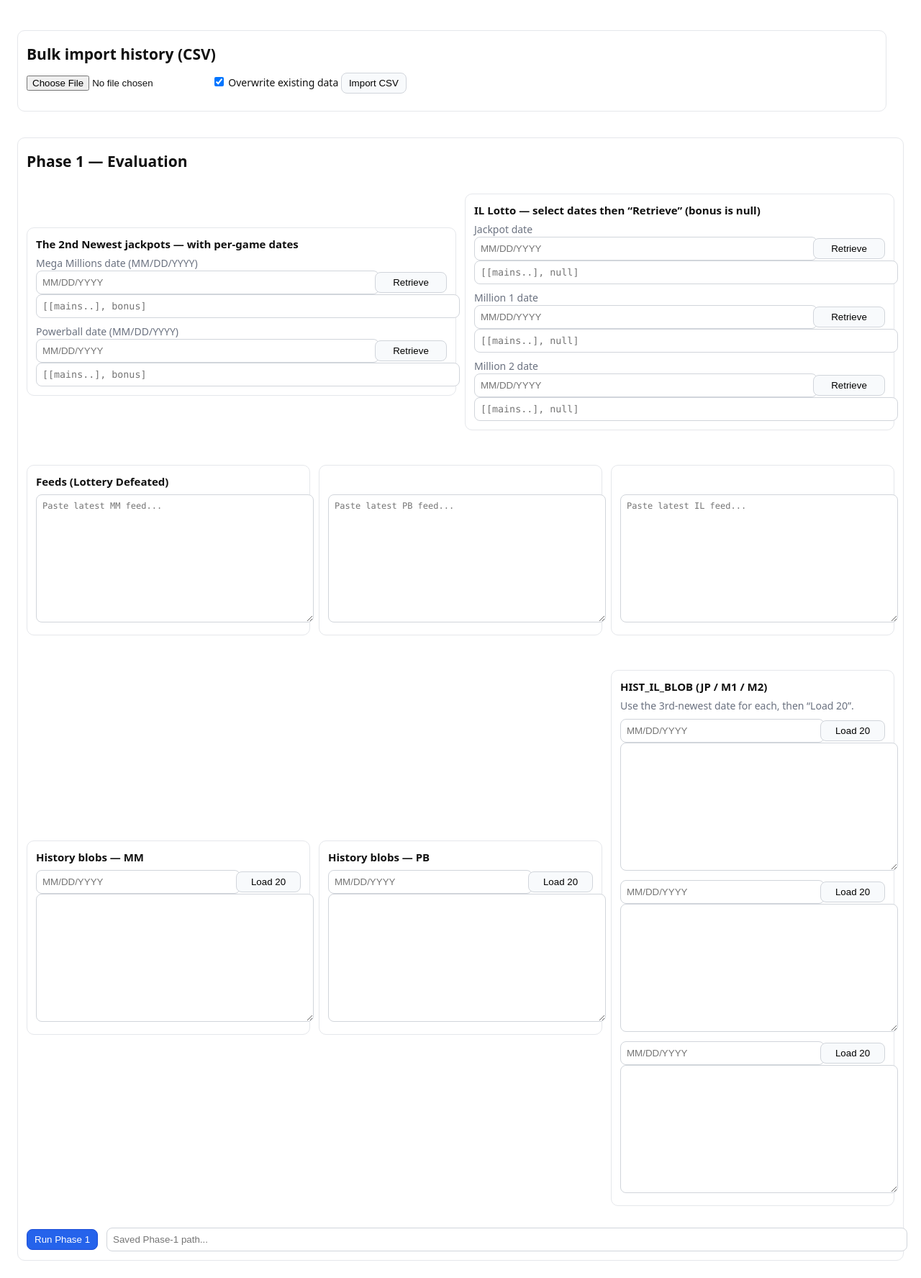
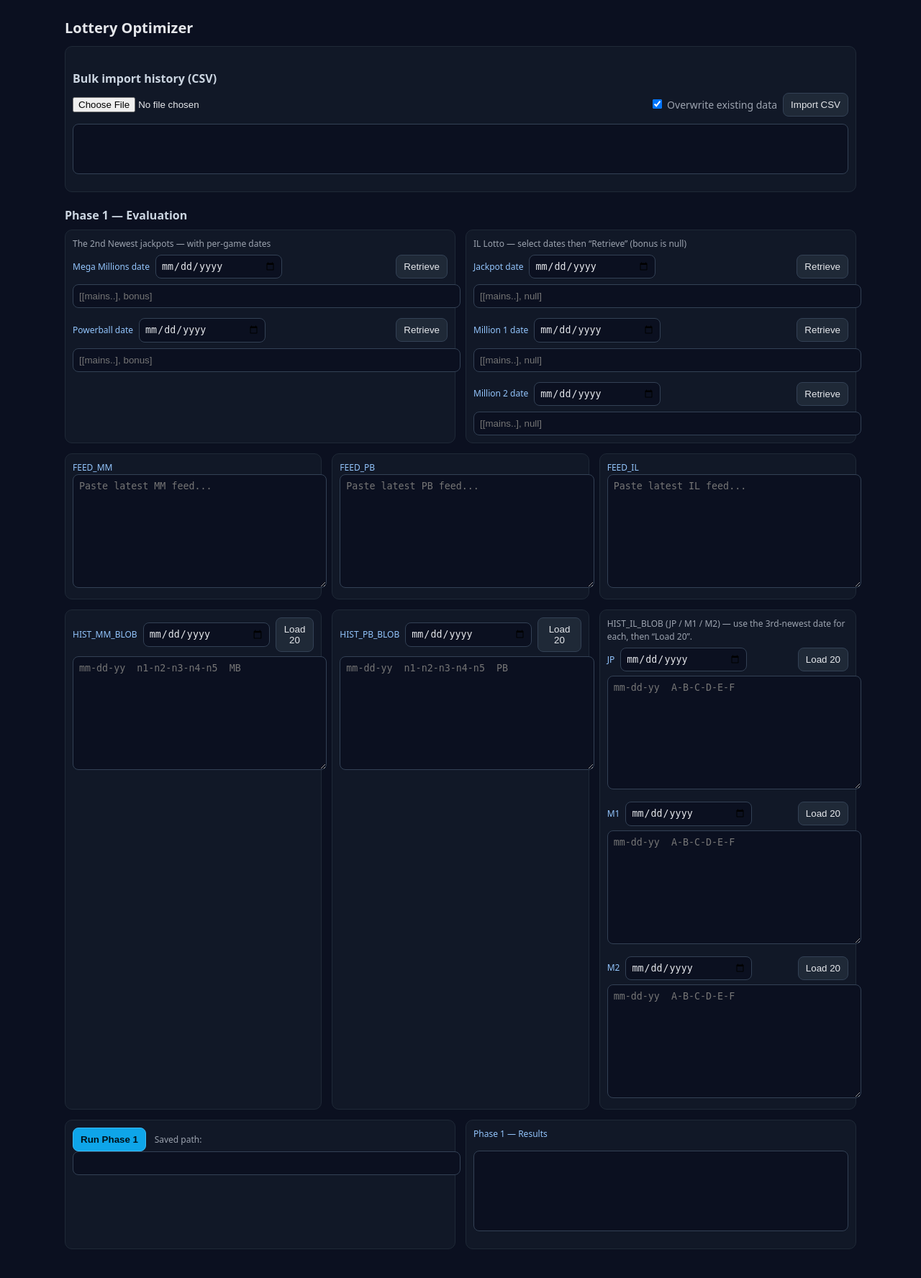
Before and after one commit to lettiehsu/lottery-optimizer, a Flask app: page / in a window 1280 px wide. Shown: the whole page at 72% size. After the commit the page ends 1736 px from the top, so only its background shows below. Run offline with Flask 3, Linux system fonts and the light colour scheme.

Commit message:
Update index.html

```diff
--- a/templates/index.html
+++ b/templates/index.html
@@ -3,201 +3,174 @@
 <head>
   <meta charset="utf-8"/>
   <title>Lottery Optimizer</title>
-  <meta name="viewport" content="width=device-width, initial-scale=1"/>
-  <link rel="stylesheet" href="/static/styles.css"/>
+  <meta name="viewport" content="width=device-width,initial-scale=1"/>
   <style>
-    body{font:14px/1.35 system-ui, -apple-system, Segoe UI, Roboto, Arial}
-    .row{display:grid; gap:12px}
-    .grid2{grid-template-columns: 1fr 1fr}
-    .grid3{grid-template-columns: 1fr 1fr 1fr}
-    .card{border:1px solid #e5e7eb; border-radius:10px; padding:12px; background:#fff}
-    h2{margin:6px 0 12px}
-    h3{margin:0 0 8px; font-size:15px}
-    .btn{padding:6px 10px; border:1px solid #d1d5db; border-radius:8px; background:#f8fafc; cursor:pointer}
-    .btn.primary{background:#2563eb; border-color:#1d4ed8; color:#fff}
-    input[type="text"]{width:100%; padding:8px; border:1px solid #d1d5db; border-radius:8px}
-    textarea{width:100%; height:160px; padding:8px; border:1px solid #d1d5db; border-radius:8px; font-family:ui-monospace, SFMono-Regular, Menlo, Consolas, monospace; font-size:12px}
-    .muted{color:#6b7280}
-    .pre{white-space:pre-wrap; font-family:ui-monospace, SFMono-Regular, Menlo, Consolas, monospace; font-size:12px}
-    .table{width:100%; border-collapse:collapse; font-size:13px}
-    .table th,.table td{border-top:1px solid #e5e7eb; padding:6px; vertical-align:top}
-    .mono{font-family:ui-monospace, SFMono-Regular, Menlo, Consolas, monospace}
+    :root { --gap: 14px; --pad: 10px; --bg:#0f172a; --card:#111827; --ink:#e5e7eb; --sub:#9ca3af; --accent:#38bdf8; }
+    body { margin:0; background:#0b1020; color:var(--ink); font:14px/1.5 system-ui,Segoe UI,Roboto,Helvetica,Arial,sans-serif; }
+    .wrap { max-width:1100px; margin:24px auto; padding:0 14px; }
+    h1 { font-size:20px; margin:0 0 10px; }
+    h2 { font-size:16px; margin:22px 0 8px; color:#cbd5e1; }
+    .row { display:grid; gap:var(--gap); }
+    .g-2 { grid-template-columns: 1fr 1fr; }
+    .g-3 { grid-template-columns: 1fr 1fr 1fr; }
+    .g-4 { grid-template-columns: 1fr 1fr 1fr 1fr; }
+    .card { background:var(--card); border:1px solid #1f2937; border-radius:10px; padding:var(--pad); }
+    .muted { color:var(--sub); }
+    .btn { background:#1f2937; border:1px solid #334155; color:var(--ink); padding:8px 10px; border-radius:8px; cursor:pointer; }
+    .btn:hover { border-color:#475569; }
+    .btn.primary { background:#0ea5e9; border-color:#38bdf8; color:#001018; font-weight:600; }
+    .gridfit { display:grid; grid-template-columns: auto 1fr auto; gap:8px; align-items:center; }
+    input[type="text"] { width:100%; background:#0b1020; border:1px solid #334155; color:var(--ink); padding:8px; border-radius:8px; }
+    input[type="date"] { width:160px; background:#0b1020; border:1px solid #334155; color:var(--ink); padding:7px; border-radius:8px; }
+    textarea { width:100%; min-height:140px; background:#0b1020; border:1px solid #334155; color:var(--ink); padding:8px; border-radius:8px; white-space:pre; }
+    pre { background:#0b1020; border:1px solid #334155; padding:10px; border-radius:8px; overflow:auto; }
+    .pill { font-size:12px; color:#93c5fd; }
+    .cols { display:grid; gap:var(--gap); grid-template-columns: 1fr 1fr; }
+    .tiny { font-size:12px; color:#9ca3af; }
   </style>
 </head>
 <body>
-  <div class="row" style="grid-template-columns:1fr auto auto; align-items:end" class="card">
+  <div class="wrap">
+    <h1>Lottery Optimizer</h1>
+
+    <!-- CSV upload -->
     <div class="card">
       <h2>Bulk import history (CSV)</h2>
-      <form id="csvForm">
-        <input type="file" id="csvFile" name="file" accept=".csv"/>
-        <label><input type="checkbox" id="overwrite" checked/> Overwrite existing data</label>
-        <button class="btn" type="submit">Import CSV</button>
-      </form>
-      <pre id="csvResult" class="pre"></pre>
+      <div class="gridfit" style="grid-template-columns:1fr auto auto;">
+        <input id="csvFile" type="file" accept=".csv"/>
+        <label class="muted"><input id="overwrite" type="checkbox" checked> Overwrite existing data</label>
+        <button id="btnImport" class="btn">Import CSV</button>
+      </div>
+      <pre id="importResult" style="margin-top:10px; min-height:48px;"></pre>
     </div>
-  </div>
 
-  <div class="card">
-    <h2>Phase 1 — Evaluation</h2>
+    <!-- PHASE 1 -->
+    <h2 style="margin-top:20px;">Phase 1 — Evaluation</h2>
 
-    <div class="row grid2">
+    <div class="row g-2">
+      <!-- Left: MM + PB -->
       <div class="card">
-        <h3>The 2nd Newest jackpots — with per-game dates</h3>
+        <div class="muted tiny" style="margin-bottom:6px;">The 2nd Newest jackpots — with per-game dates</div>
 
-        <div>
-          <div class="muted">Mega Millions date (MM/DD/YYYY)</div>
-          <div class="row" style="grid-template-columns:auto 100px">
-            <input id="mmDate" type="text" placeholder="MM/DD/YYYY">
-            <button class="btn" id="mmFetch">Retrieve</button>
-          </div>
-          <input id="mmPreview" type="text" class="mono" placeholder="[[mains..], bonus]">
+        <!-- MM -->
+        <div class="gridfit" style="margin-bottom:8px;">
+          <span class="pill">Mega Millions date</span>
+          <input id="mmDate" type="date" />
+          <button class="btn" id="mmFetch">Retrieve</button>
         </div>
+        <input id="mmPreview" type="text" placeholder="[[mains..], bonus]" />
 
-        <div style="margin-top:10px">
-          <div class="muted">Powerball date (MM/DD/YYYY)</div>
-          <div class="row" style="grid-template-columns:auto 100px">
-            <input id="pbDate" type="text" placeholder="MM/DD/YYYY">
-            <button class="btn" id="pbFetch">Retrieve</button>
-          </div>
-          <input id="pbPreview" type="text" class="mono" placeholder="[[mains..], bonus]">
+        <!-- PB -->
+        <div class="gridfit" style="margin:14px 0 8px;">
+          <span class="pill">Powerball date</span>
+          <input id="pbDate" type="date" />
+          <button class="btn" id="pbFetch">Retrieve</button>
         </div>
+        <input id="pbPreview" type="text" placeholder="[[mains..], bonus]" />
       </div>
 
+      <!-- Right: IL (JP/M1/M2) -->
       <div class="card">
-        <h3>IL Lotto — select dates then “Retrieve” (bonus is null)</h3>
+        <div class="muted tiny" style="margin-bottom:6px;">IL Lotto — select dates then “Retrieve” (bonus is null)</div>
 
-        <div>
-          <div class="muted">Jackpot date</div>
-          <div class="row" style="grid-template-columns:auto 100px">
-            <input id="ilJPDate" type="text" placeholder="MM/DD/YYYY">
-            <button class="btn" id="ilJPFetch">Retrieve</button>
-          </div>
-          <input id="ilJPPreview" type="text" class="mono" placeholder="[[mains..], null]">
+        <!-- IL JP -->
+        <div class="gridfit" style="margin-bottom:8px;">
+          <span class="pill">Jackpot date</span>
+          <input id="ilJPDate" type="date" />
+          <button class="btn" id="ilJPFetch">Retrieve</button>
         </div>
+        <input id="ilJPPreview" type="text" placeholder="[[mains..], null]" />
 
-        <div style="margin-top:10px">
-          <div class="muted">Million 1 date</div>
-          <div class="row" style="grid-template-columns:auto 100px">
-            <input id="ilM1Date" type="text" placeholder="MM/DD/YYYY">
-            <button class="btn" id="ilM1Fetch">Retrieve</button>
-          </div>
-          <input id="ilM1Preview" type="text" class="mono" placeholder="[[mains..], null]">
+        <!-- IL M1 -->
+        <div class="gridfit" style="margin:14px 0 8px;">
+          <span class="pill">Million 1 date</span>
+          <input id="ilM1Date" type="date" />
+          <button class="btn" id="ilM1Fetch">Retrieve</button>
         </div>
+        <input id="ilM1Preview" type="text" placeholder="[[mains..], null]" />
 
-        <div style="margin-top:10px">
-          <div class="muted">Million 2 date</div>
-          <div class="row" style="grid-template-columns:auto 100px">
-            <input id="ilM2Date" type="text" placeholder="MM/DD/YYYY">
-            <button class="btn" id="ilM2Fetch">Retrieve</button>
-          </div>
-          <input id="ilM2Preview" type="text" class="mono" placeholder="[[mains..], null]">
+        <!-- IL M2 -->
+        <div class="gridfit" style="margin:14px 0 8px;">
+          <span class="pill">Million 2 date</span>
+          <input id="ilM2Date" type="date" />
+          <button class="btn" id="ilM2Fetch">Retrieve</button>
         </div>
+        <input id="ilM2Preview" type="text" placeholder="[[mains..], null]" />
       </div>
     </div>
 
-    <div class="row grid3" style="margin-top:12px">
+    <!-- FEEDS (Lottery Defeated) -->
+    <div class="row g-3" style="margin-top:14px;">
       <div class="card">
-        <h3>Feeds (Lottery Defeated)</h3>
+        <div class="pill">FEED_MM</div>
         <textarea id="feedMM" placeholder="Paste latest MM feed..."></textarea>
       </div>
       <div class="card">
-        <h3>&nbsp;</h3>
+        <div class="pill">FEED_PB</div>
         <textarea id="feedPB" placeholder="Paste latest PB feed..."></textarea>
       </div>
       <div class="card">
-        <h3>&nbsp;</h3>
+        <div class="pill">FEED_IL</div>
         <textarea id="feedIL" placeholder="Paste latest IL feed..."></textarea>
       </div>
     </div>
 
-    <div class="row" style="grid-template-columns:1fr 1fr 1fr; margin-top:12px">
+    <!-- HISTORY BLOBS -->
+    <div class="row g-3" style="margin-top:14px;">
       <div class="card">
-        <h3>History blobs — MM</h3>
-        <div class="row" style="grid-template-columns:auto 90px">
-          <input id="histMMDate" type="text" placeholder="MM/DD/YYYY">
-          <button class="btn" id="histMMBtn">Load 20</button>
+        <div class="gridfit" style="margin-bottom:6px;">
+          <span class="pill">HIST_MM_BLOB</span>
+          <input id="mmHistFrom" type="date" />
+          <button class="btn" id="mmHistLoad">Load 20</button>
         </div>
-        <textarea id="histMM"></textarea>
+        <textarea id="mmHist" placeholder="mm-dd-yy  n1-n2-n3-n4-n5  MB"></textarea>
       </div>
 
       <div class="card">
-        <h3>History blobs — PB</h3>
-        <div class="row" style="grid-template-columns:auto 90px">
-          <input id="histPBDate" type="text" placeholder="MM/DD/YYYY">
-          <button class="btn" id="histPBBtn">Load 20</button>
+        <div class="gridfit" style="margin-bottom:6px;">
+          <span class="pill">HIST_PB_BLOB</span>
+          <input id="pbHistFrom" type="date" />
+          <button class="btn" id="pbHistLoad">Load 20</button>
         </div>
-        <textarea id="histPB"></textarea>
+        <textarea id="pbHist" placeholder="mm-dd-yy  n1-n2-n3-n4-n5  PB"></textarea>
       </div>
 
       <div class="card">
-        <h3>HIST_IL_BLOB (JP / M1 / M2)</h3>
+        <div class="muted tiny" style="margin-bottom:6px;">HIST_IL_BLOB (JP / M1 / M2) — use the 3rd-newest date for each, then “Load 20”.</div>
 
-        <div class="muted">Use the 3rd-newest date for each, then “Load 20”.</div>
+        <div class="gridfit" style="margin-bottom:6px;">
+          <span class="pill">JP</span>
+          <input id="ilJPHistFrom" type="date" />
+          <button class="btn" id="ilJPHistLoad">Load 20</button>
+        </div>
+        <textarea id="ilJPHist" placeholder="mm-dd-yy  A-B-C-D-E-F"></textarea>
 
-        <div style="margin-top:8px">
-          <div class="row" style="grid-template-columns:auto 90px">
-            <input id="histILJPDate" type="text" placeholder="MM/DD/YYYY">
-            <button class="btn" id="histILJPBtn">Load 20</button>
-          </div>
-          <textarea id="histILJP"></textarea>
+        <div class="gridfit" style="margin:12px 0 6px;">
+          <span class="pill">M1</span>
+          <input id="ilM1HistFrom" type="date" />
+          <button class="btn" id="ilM1HistLoad">Load 20</button>
         </div>
+        <textarea id="ilM1Hist" placeholder="mm-dd-yy  A-B-C-D-E-F"></textarea>
 
-        <div style="margin-top:8px">
-          <div class="row" style="grid-template-columns:auto 90px">
-            <input id="histILM1Date" type="text" placeholder="MM/DD/YYYY">
-            <button class="btn" id="histILM1Btn">Load 20</button>
-          </div>
-          <textarea id="histILM1"></textarea>
+        <div class="gridfit" style="margin:12px 0 6px;">
+          <span class="pill">M2</span>
+          <input id="ilM2HistFrom" type="date" />
+          <button class="btn" id="ilM2HistLoad">Load 20</button>
         </div>
-
-        <div style="margin-top:8px">
-          <div class="row" style="grid-template-columns:auto 90px">
-            <input id="histILM2Date" type="text" placeholder="MM/DD/YYYY">
-            <button class="btn" id="histILM2Btn">Load 20</button>
-          </div>
-          <textarea id="histILM2"></textarea>
-        </div>
+        <textarea id="ilM2Hist" placeholder="mm-dd-yy  A-B-C-D-E-F"></textarea>
       </div>
     </div>
 
-    <div class="row" style="grid-template-columns:auto 1fr; margin-top:12px; align-items:center">
-      <button class="btn primary" id="runPhase1">Run Phase 1</button>
-      <input id="savedPhase1Path" type="text" readonly placeholder="Saved Phase-1 path..." />
-    </div>
-
-    <!-- RESULTS -->
-    <div class="card" id="phase1Results" style="margin-top:12px; display:none">
-      <h3>Phase 1 — Results</h3>
-      <div id="p1Summary" class="pre"></div>
-
-      <div class="row grid3" style="margin-top:10px">
-        <div class="card">
-          <h3>MM exact rows vs NJ</h3>
-          <table class="table" id="mmExact"></table>
-        </div>
-        <div class="card">
-          <h3>PB exact rows vs NJ</h3>
-          <table class="table" id="pbExact"></table>
-        </div>
-        <div class="card">
-          <h3>IL exact rows vs NJ</h3>
-          <table class="table" id="ilExact"></table>
-        </div>
+    <!-- RUN PHASE 1 -->
+    <div class="row g-2" style="margin-top:14px;">
+      <div class="card">
+        <button id="runPhase1" class="btn primary">Run Phase 1</button>
+        <span class="tiny" style="margin-left:8px;">Saved path:</span>
+        <input id="phase1Path" type="text" readonly />
       </div>
-
-      <div class="row grid3" style="margin-top:10px">
-        <div class="card">
-          <h3>Bands — IL</h3>
-          <div id="bandsIL" class="pre"></div>
-        </div>
-        <div class="card">
-          <h3>Bands — MM</h3>
-          <div id="bandsMM" class="pre"></div>
-        </div>
-        <div class="card">
-          <h3>Bands — PB</h3>
-          <div id="bandsPB" class="pre"></div>
-        </div>
+      <div class="card">
+        <div class="pill">Phase 1 — Results</div>
+        <pre id="phase1Result" style="min-height:90px;"></pre>
       </div>
     </div>
   </div>
```
